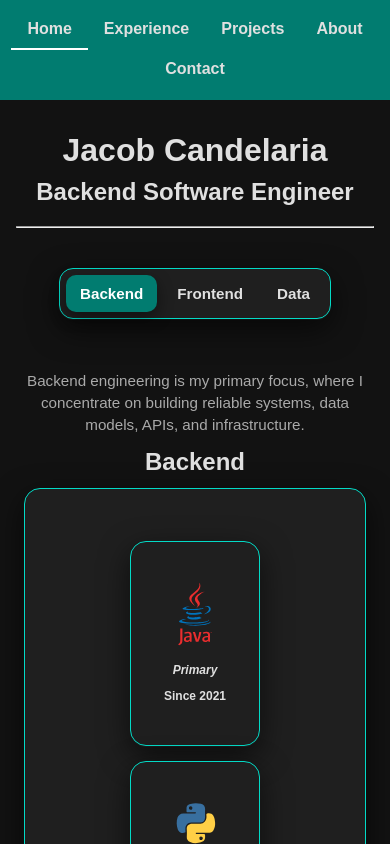
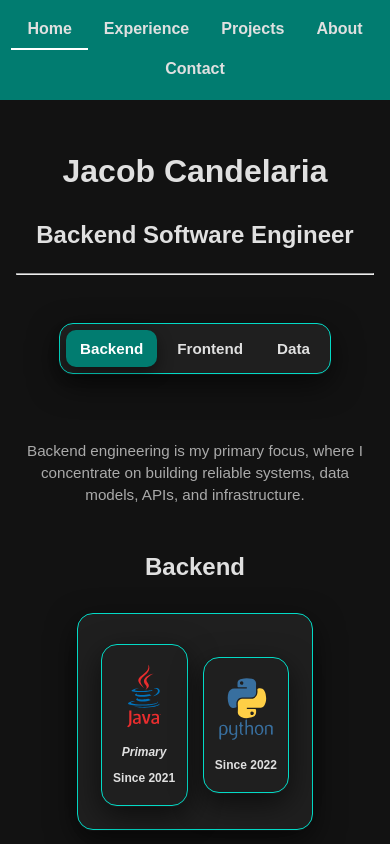
Before and after one commit to jacobc5266/jacob_candelaria_resume, a Next.js app: page / in a window 390 px wide. Shown: the top 844 px of the page. Built offline with nearby package versions, Linux system fonts and the light colour scheme.

Commit message:
Refactor global styles with reset updates, body styles, and new main padding logic; enhance container padding responsiveness

```diff
--- a/src/app/globals.css
+++ b/src/app/globals.css
@@ -1,19 +1,28 @@
 :root {
-  font-family: Arial, Helvetica, sans-serif;
-  color: #E0E0E0;
-  background-color: #121212;
   --nav-height: 60px;
   color-scheme: dark;
 }
 
+/* Reset (don’t zero padding globally; it causes surprises) */
+*,
+*::before,
+*::after {
+  box-sizing: border-box;
+}
+
 html, body {
+  height: 100%;
   margin: 0;
   padding: 0;
-  width: 100%;
-  max-width: 100%;
-  min-height: 100%;
 }
 
+body {
+  font-family: Arial, Helvetica, sans-serif;
+  color: #E0E0E0;
+  background: #121212;
+}
+
+/* Your header lives in layout.tsx, so keep its styles global */
 header {
   text-align: center;
   padding: 1rem;
@@ -24,10 +33,9 @@
   margin-top: 1rem;
 }
 
-* {
-  box-sizing: border-box;
-  padding: 0;
-  margin: 0;
+/* IMPORTANT: replaces the old #root bottom spacing */
+main {
+  padding-bottom: calc(40px + env(safe-area-inset-bottom));
 }
 
 a {
--- a/src/components/container/container.module.css
+++ b/src/components/container/container.module.css
@@ -10,7 +10,7 @@
             0 10px 30px rgba(0, 0, 0, 0.6),
             0 1px 0 rgba(255, 255, 255, 0.06);
 
-    padding: 2rem;
+    padding: clamp(0.65rem, 2vw, 2rem);
 }
 
 /* Base header (non-floating) */
```
